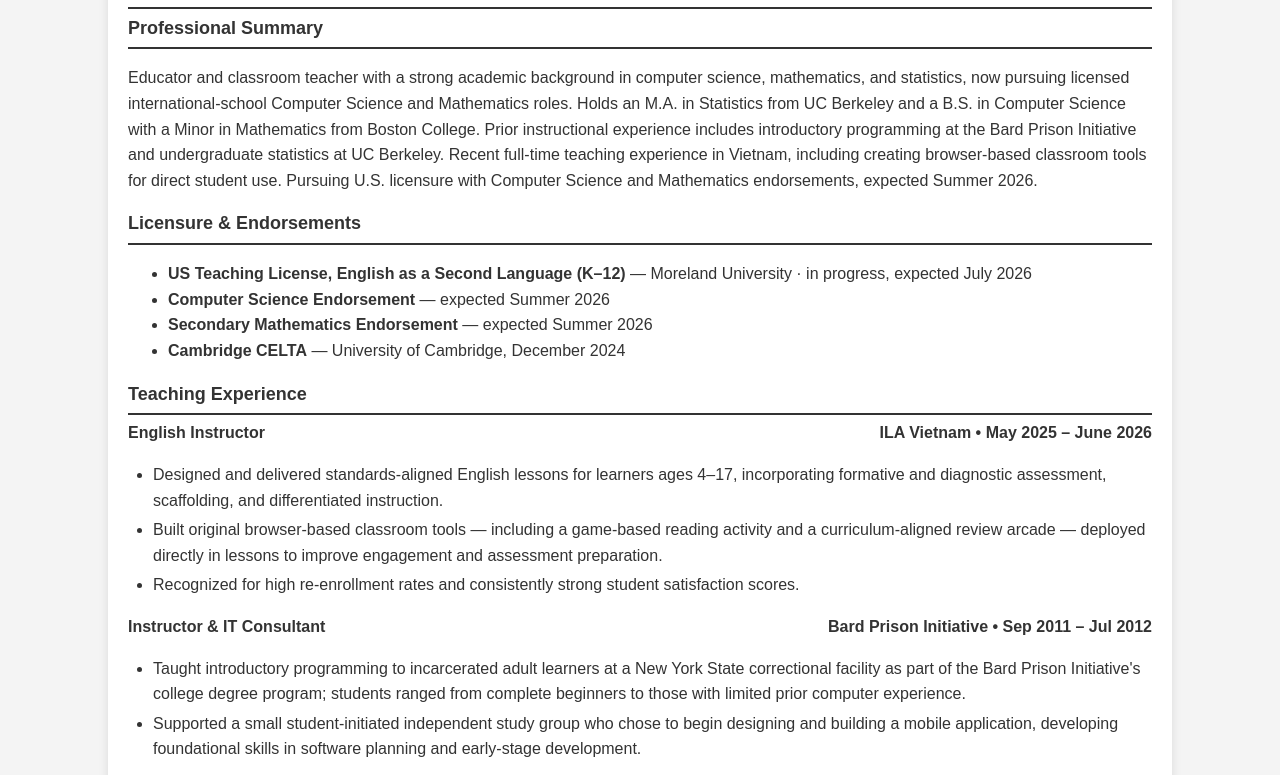
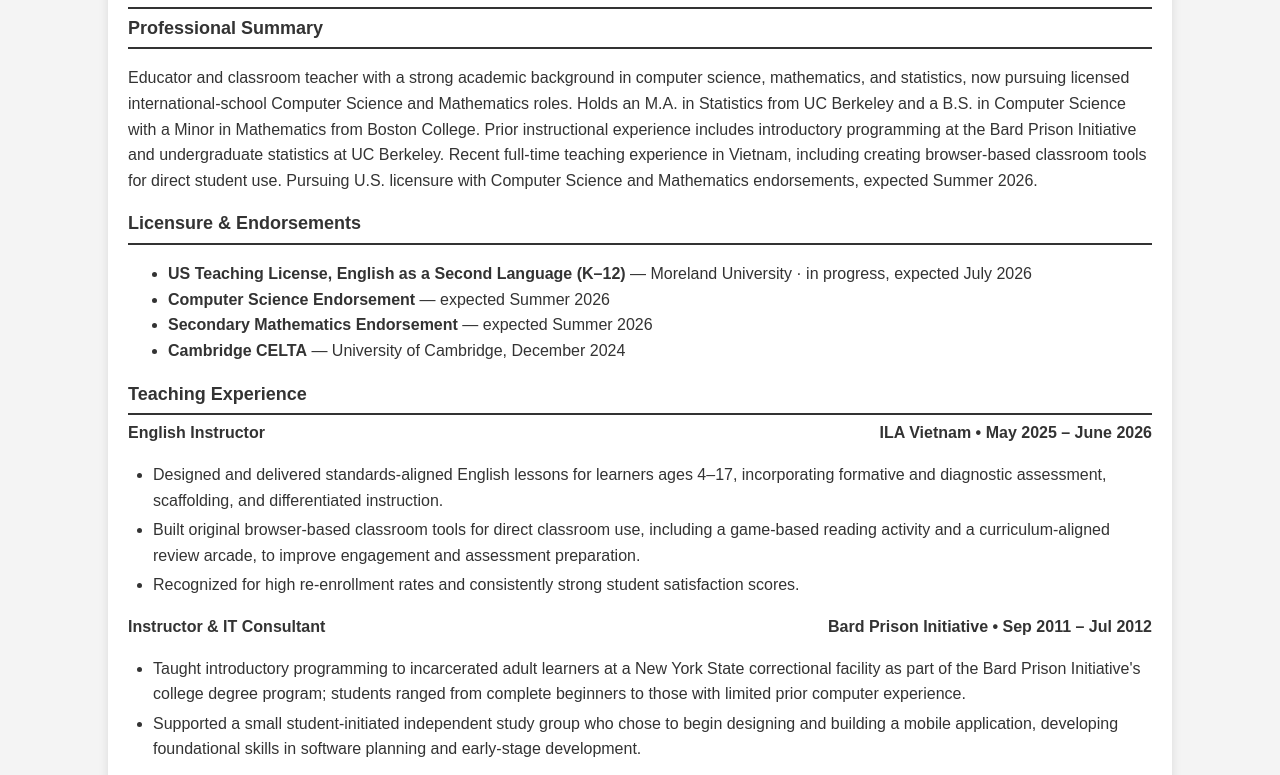
Before and after one commit to nlhaines/teaching.github.site, a plain HTML site: page resume.html in a window 1280 px wide. Shown: the part 309-1084 px from the top of the page. Drawn offline with Linux system fonts and the light colour scheme.

Commit message:
Polish computer science teaching resume

```diff
--- a/resume.html
+++ b/resume.html
@@ -190,7 +190,7 @@
                 </div>
                 <ul>
                     <li>Designed and delivered standards-aligned English lessons for learners ages 4–17, incorporating formative and diagnostic assessment, scaffolding, and differentiated instruction.</li>
-                    <li>Built original browser-based classroom tools — including a game-based reading activity and a curriculum-aligned review arcade — deployed directly in lessons to improve engagement and assessment preparation.</li>
+                    <li>Built original browser-based classroom tools for direct classroom use, including a game-based reading activity and a curriculum-aligned review arcade, to improve engagement and assessment preparation.</li>
                     <li>Recognized for high re-enrollment rates and consistently strong student satisfaction scores.</li>
                 </ul>
             </div>
```
